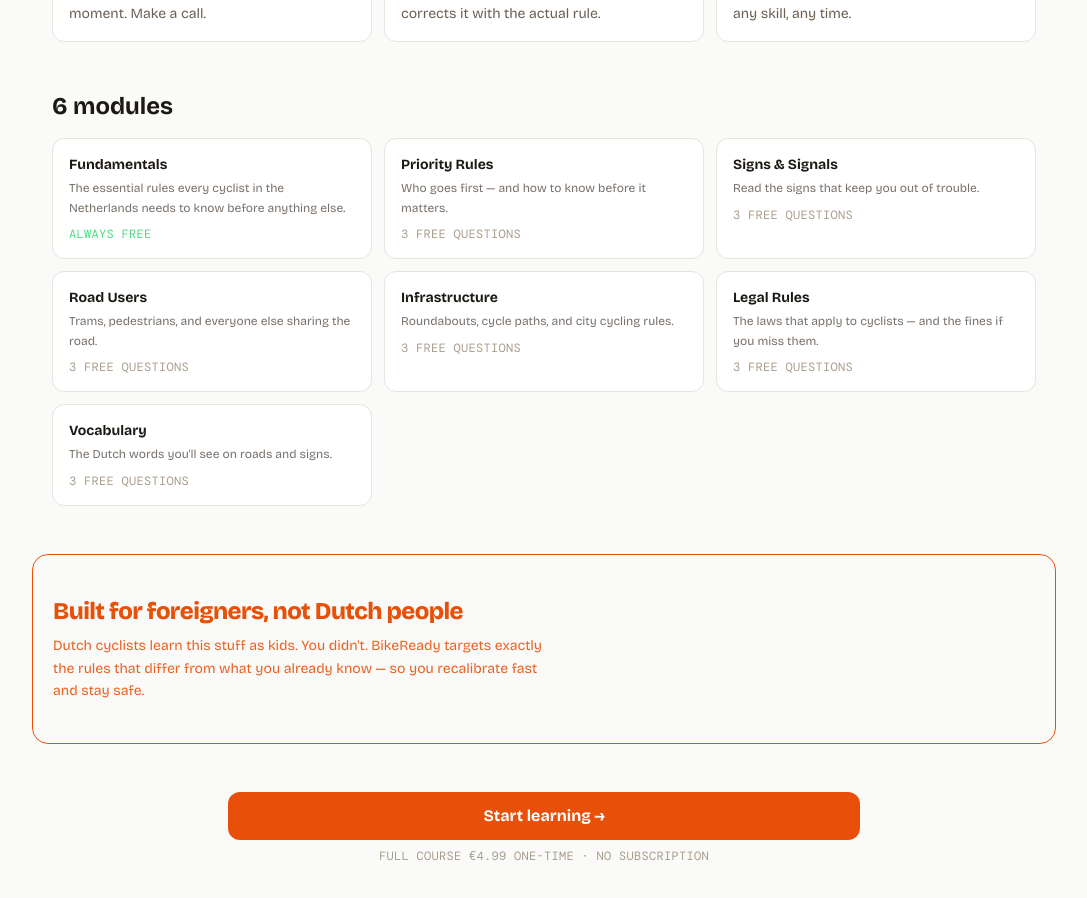
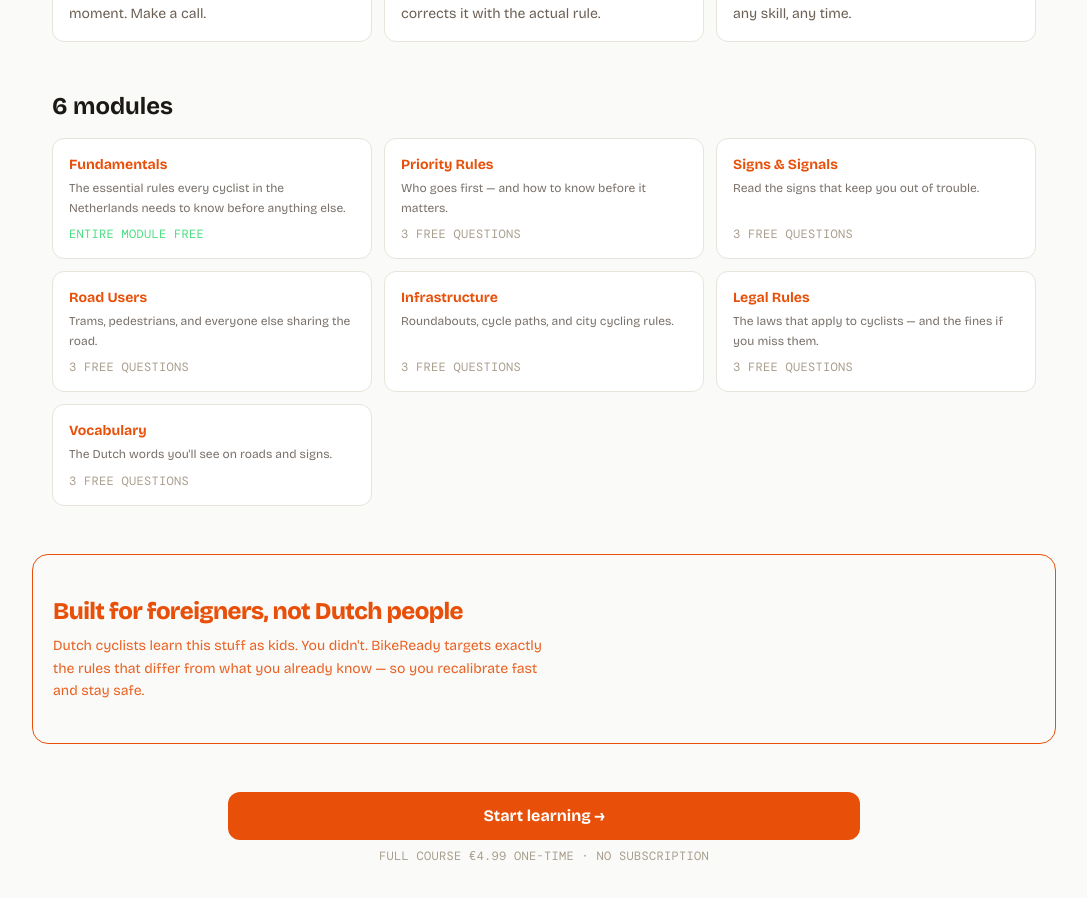
Before and after one commit to seanreilly11/bike-ready, a Next.js app: page / in a window 1280 px wide. Shown: the part 820-1718 px from the top of the page, without its empty margins (96-1183 px from the left). Built offline with nearby package versions, Linux system fonts and the light colour scheme; no server answers.

Commit message:
feat: enhance LandingPage layout and add Review FOMO documentation

```diff
--- a/app/page.tsx
+++ b/app/page.tsx
@@ -118,18 +118,21 @@ export default function LandingPage() {
                 className={[
                   "bg-white border border-stone-200 rounded-xl p-4",
                   "hover:border-stone-400 hover:shadow-md transition-all duration-200",
+                  "flex flex-col justify-between",
                   "focus-visible:outline-none focus-visible:ring-2 focus-visible:ring-orange focus-visible:ring-offset-2",
                 ].join(" ")}
               >
-                <p className="font-display font-bold text-sm text-stone-900 mb-1">
-                  {mod.title}
-                </p>
-                <p className="text-xs text-stone-500 leading-relaxed mb-2">
-                  {mod.description}
-                </p>
+                <div>
+                  <p className="font-display font-bold text-sm text-orange mb-1">
+                    {mod.title}
+                  </p>
+                  <p className="text-xs text-stone-500 leading-relaxed mb-2">
+                    {mod.description}
+                  </p>
+                </div>
                 {mod.alwaysFree ? (
                   <p className="text-xs text-green font-mono uppercase tracking-wide">
-                    Always free
+                    Entire module free
                   </p>
                 ) : (
                   <p className="text-xs text-stone-400 font-mono uppercase tracking-wide">
```
Also changed, not shown: 1 other file (tests, documents, lock files or other folders).
